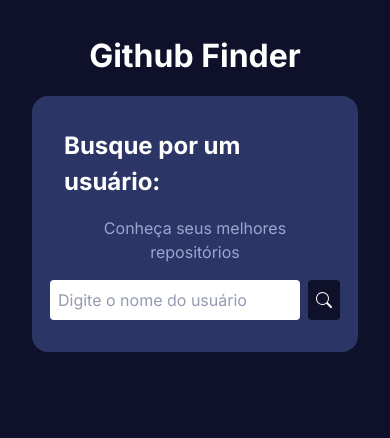
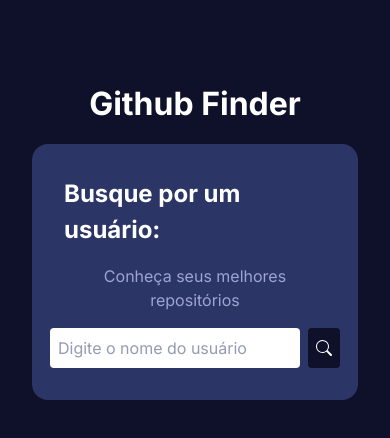
Before and after one commit to bamarcheti/github-finder, a React (Vite) app: page / in a window 390 px wide. Shown: the top 438 px of the page. Built offline with nearby package versions, Linux system fonts and the light colour scheme.

Commit message:
fix: Ajustando estilização do App.tsx

```diff
--- a/src/App.tsx
+++ b/src/App.tsx
@@ -2,7 +2,7 @@
 
 function App() {
   return (
-    <div className="mx-auto max-w-[500px]">
+    <div className="mx-auto max-w-[500px] pt-12 md:pt-0">
       <h1 className="mb-4 text-center text-[2rem] font-bold">Github Finder</h1>
       <Outlet />
     </div>
```
